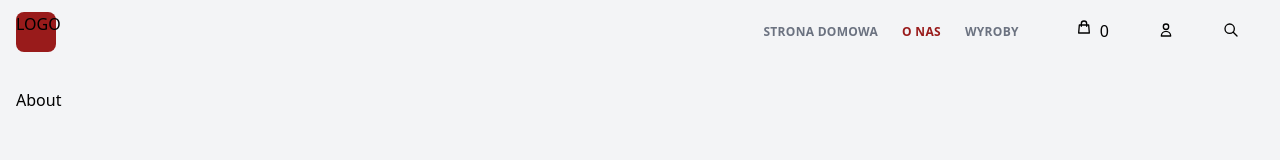
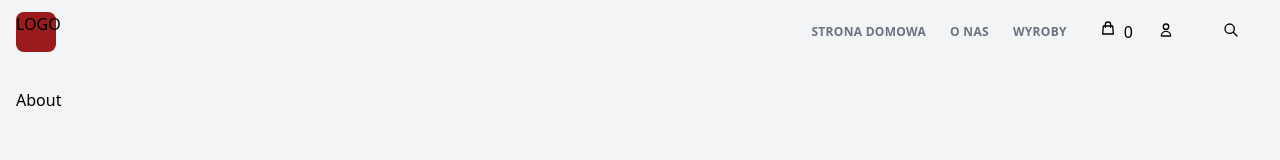
Before and after one commit to Karol-Sobolewski/sklep-z-type-of-web, a Next.js app: page /onas in a window 1280 px wide. Shown: the top 160 px of the page. Built offline with nearby package versions, Linux system fonts and the light colour scheme; no server answers.

Commit message:
Update links

```diff
--- a/src/components/common/Cart/Cart.tsx
+++ b/src/components/common/Cart/Cart.tsx
@@ -8,7 +8,7 @@ export default function Cart() {
     <Link
       href="/koszyk"
       className="block border-b-4 border-transparent p-6 hover:border-red-700"
-    >
+      legacyBehavior>
       <div className="inline-flex">
         <svg
           className="h-4 w-4"
--- a/src/components/common/ProductDetails.tsx
+++ b/src/components/common/ProductDetails.tsx
@@ -79,7 +79,7 @@ export function ProductListItem({ data }: ProductListItemProps) {
   const cartState = useCartState();
   return (
     <div className="bg-white block overflow-hidden shadow-xl dark:border-gray-800 border-2 rounded-lg duration-500 transition-all hover:shadow-2xl">
-      <Link href={`/wyroby/${data.slug}`} className="group">
+      <Link href={`/wyroby/${data.slug}`} className="group" legacyBehavior>
         <Image
           width={300}
           height={200}
--- a/src/components/layout/Header/Navigation.tsx
+++ b/src/components/layout/Header/Navigation.tsx
@@ -59,7 +59,7 @@ export default function Navigation() {
                           : ``
                       }`}
                       href={link.path}
-                    >
+                      legacyBehavior>
                       {link.title}
                     </Link>
                   </li>
--- a/src/pages/lang.tsx
+++ b/src/pages/lang.tsx
@@ -10,8 +10,7 @@ const inter = Inter({ subsets: ["latin"] });
 
 export default function LangPage() {
   const router = useRouter();
-  return (
-    <>
+  return <>
     <Head>
       <title>Lang</title>
       <meta name="description" content="O nas" />
@@ -23,7 +22,7 @@ export default function LangPage() {
         <ul>
           {router.locales?.map((locale) => (
             <li key={locale}>
-                <Link locale={locale} href={router.asPath}>
+              <Link locale={locale} href={router.asPath} legacyBehavior>
                 {locale}
               </Link>
             </li>
@@ -31,6 +30,5 @@ export default function LangPage() {
         </ul>
       </div>
     </Main>
-    </>
-  );
+  </>;
 }
```
Lines whose indentation alone changed are shown as unchanged.
